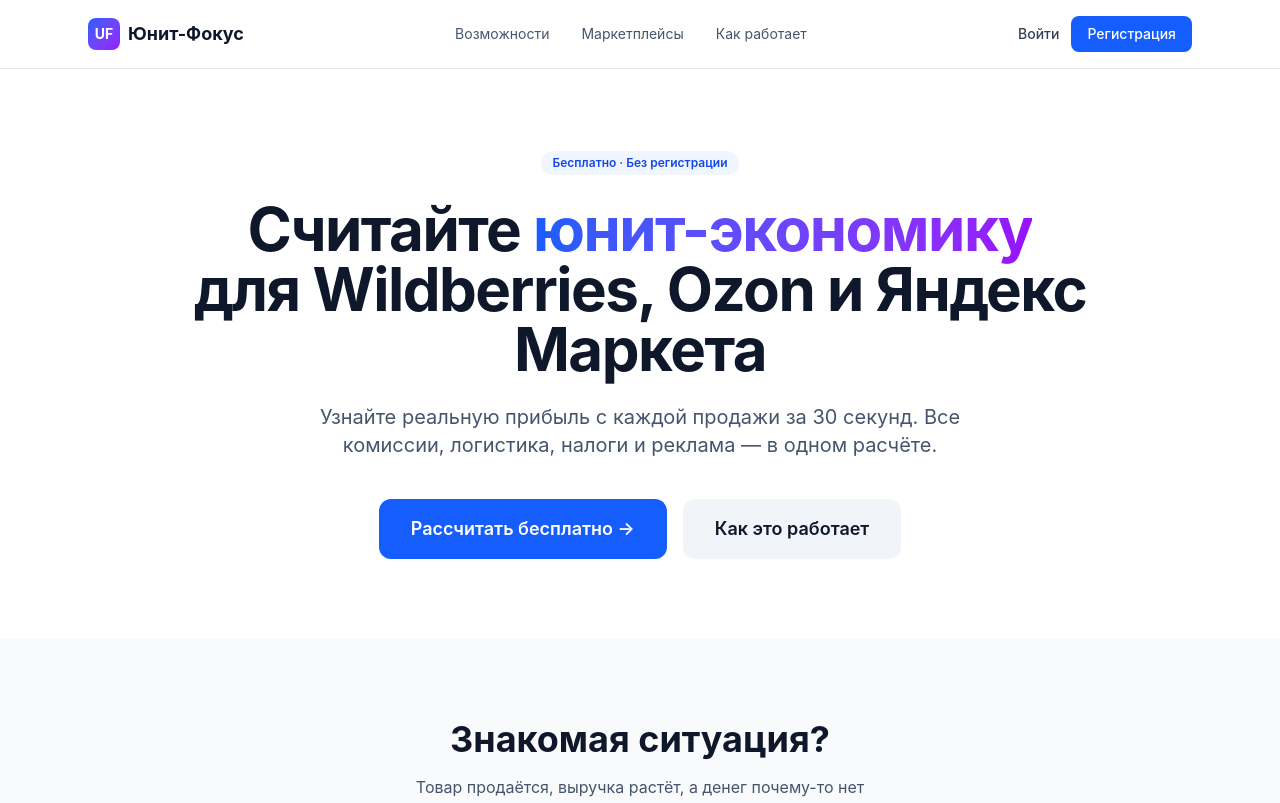
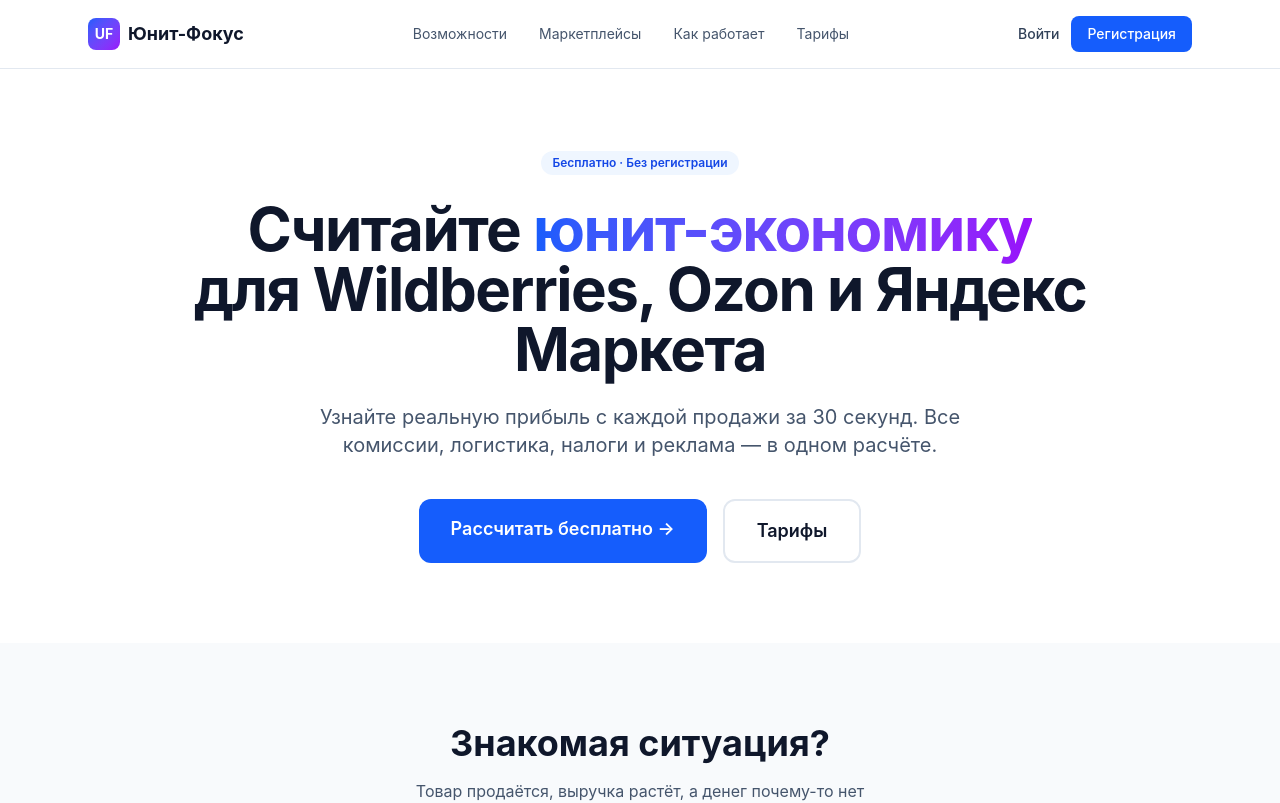
Before and after one commit to kriktik5-max/unit-focus, a Next.js app in the folder frontend/: page / in a window 1280 px wide. Shown: the top 803 px of the page. Built offline with nearby package versions, Linux system fonts and the light colour scheme; no server answers.

Commit message:
Add pricing links to header and hero

```diff
--- a/frontend/app/components/Header.tsx
+++ b/frontend/app/components/Header.tsx
@@ -32,6 +32,7 @@
           <a href="#features" className="hover:text-slate-900">Возможности</a>
           <a href="#marketplaces" className="hover:text-slate-900">Маркетплейсы</a>
           <a href="#how" className="hover:text-slate-900">Как работает</a>
+          <Link href="/pricing" className="hover:text-slate-900">Тарифы</Link>
         </nav>
 
         <div className="flex items-center gap-3">
--- a/frontend/app/page.tsx
+++ b/frontend/app/page.tsx
@@ -28,12 +28,12 @@
           >
             Рассчитать бесплатно →
           </Link>
-          <a
-            href="#how"
-            className="bg-slate-100 hover:bg-slate-200 text-slate-900 font-semibold px-8 py-4 rounded-xl text-lg transition"
+          <Link
+            href="/pricing"
+            className="bg-white hover:bg-slate-50 text-slate-900 font-semibold px-8 py-4 rounded-xl text-lg transition border-2 border-slate-200"
           >
-            Как это работает
-          </a>
+            Тарифы
+          </Link>
         </div>
       </section>
 
```
